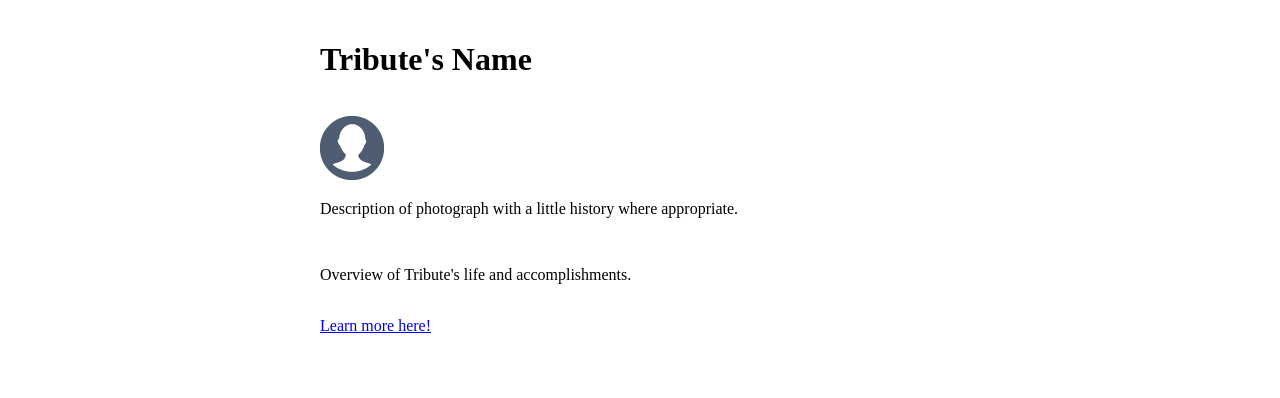
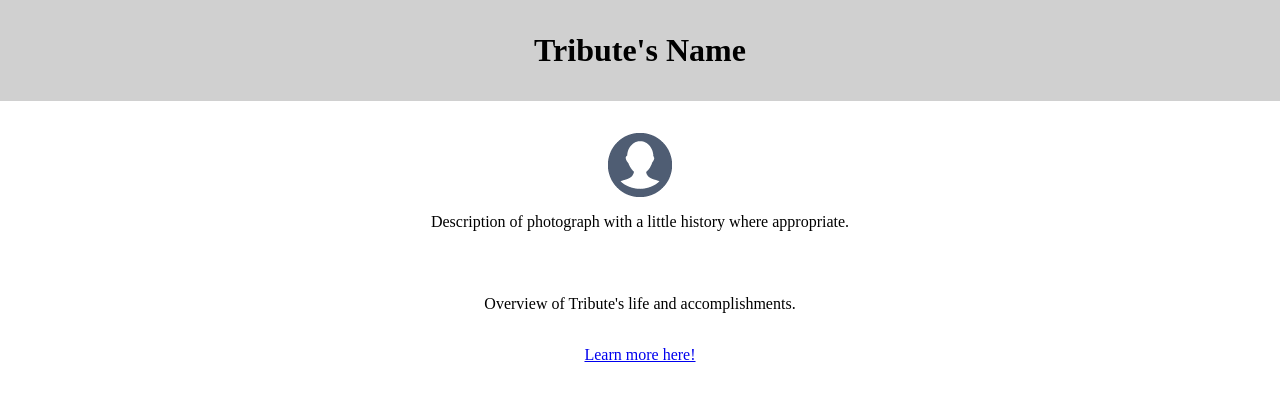
Before and after one commit to anthonychoi/freeCodeCampProjects, a plain HTML site: page tribute/index.html in a window 1280 px wide. Drawn offline with Linux system fonts and the light colour scheme.

Commit message:
tribute page release

```diff
--- a/css/tribute.css
+++ b/css/tribute.css
@@ -2,19 +2,37 @@
 
 body {
   min-width: 250px;
-  margin: 20px auto;
-  width: 50%;
   font-size: 16px;
+}
+
+#title {
+  background-color: rgba(100, 100, 100, 0.3);
+  margin: 0;
+  padding: 32px 16px;
+  text-align: center;
 }
 
 #main {
   display: grid;
   grid-gap: 16px;
-  grid-template-columns: auto;
-  grid-template-rows: auto;
 }
 
+#img-div {
+  display: flex;
+  flex-direction: column;
+  justify-content: center;
+  align-items: center;
+  margin: 16px auto;
+}
 #image {
-  max-width: 100%;
+  max-width: 64px;
   max-height: 64px;
 }
+
+#tribute-info {
+  text-align: center;
+}
+
+#tribute-link {
+  text-align: center;
+}
```
